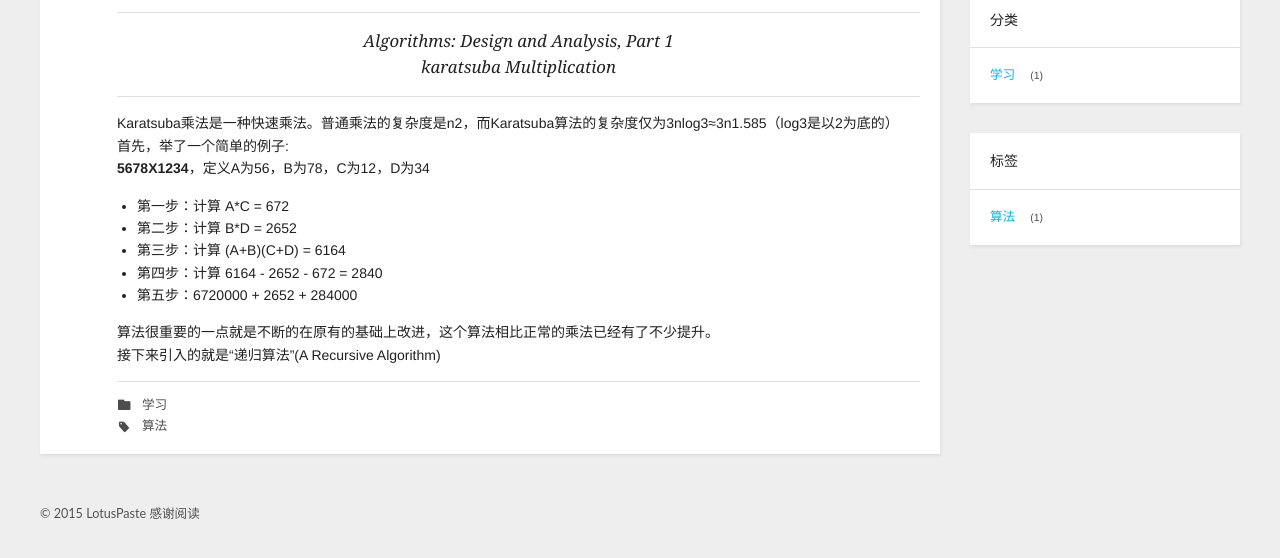
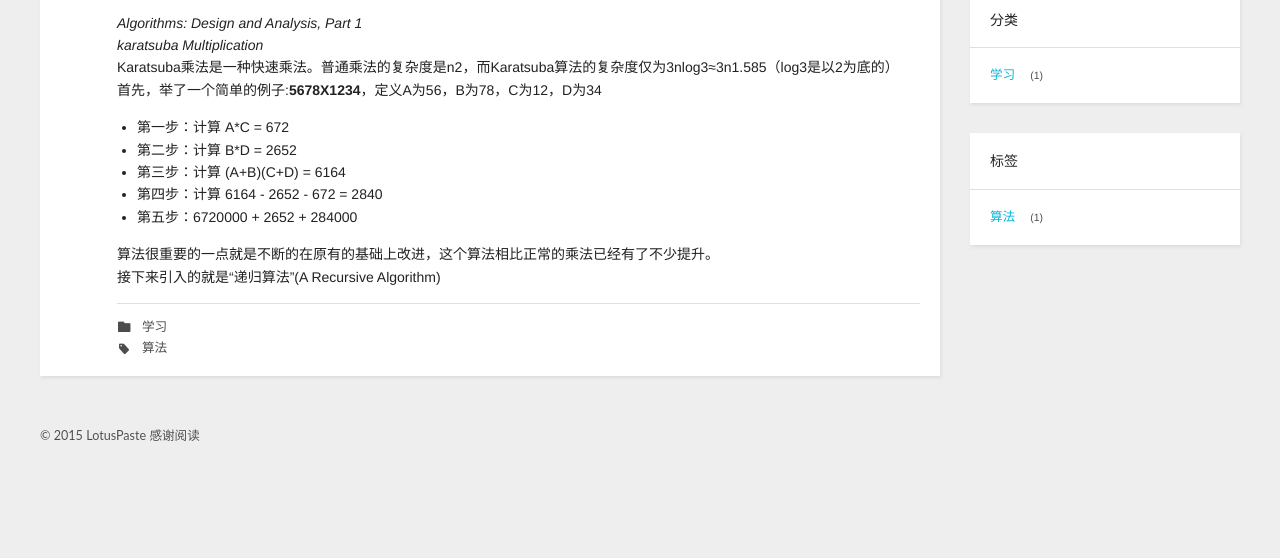
Before and after one commit to LianrongBao/lianrongbao.github.io, a plain HTML site: page 2015/07/14/karatsuba/index.html in a window 1280 px wide. Shown: the part 222-780 px from the top of the page. Drawn offline with nearby package versions, Linux system fonts and the light colour scheme; a web font is replaced by a local one.

Commit message:
Karatsuba

```diff
--- a/2015/07/14/karatsuba/index.html
+++ b/2015/07/14/karatsuba/index.html
@@ -6,9 +6,7 @@
   <title>karatsuba 乘法 | LotusPaste&#39;s Space</title>
   <meta name="author" content="LotusPaste">
 
-  <meta name="description" content="Algorithms: Design and Analysis, Part 1karatsuba Multiplication
-
-Karatsuba乘法是一种快速乘法。普通乘法的复杂度是n2，而Karatsuba算法的复杂度仅为3nlog3≈3n1.585（log3是以2为底的）首先，举了一个简单的">
+  <meta name="description" content="Algorithms: Design and Analysis, Part 1karatsuba MultiplicationKaratsuba乘法是一种快速乘法。普通乘法的复杂度是n2，而Karatsuba算法的复杂度仅为3nlog3≈3n1.585（log3是以2为底的）首先，举了一个简单的例子">
 
 
   <meta name="viewport" content="width=device-width, initial-scale=1, maximum-scale=1">
@@ -62,10 +60,7 @@ Karatsuba乘法是一种快速乘法。普通乘法的复杂度是n2，而Karats
     </header>
     <div class="entry">
 
-        <blockquote>
-<p>Algorithms: Design and Analysis, Part 1<br>karatsuba Multiplication</p>
-</blockquote>
-<p>Karatsuba乘法是一种快速乘法。普通乘法的复杂度是n2，而Karatsuba算法的复杂度仅为3nlog3≈3n1.585（log3是以2为底的）<br>首先，举了一个简单的例子:<br><strong>5678X1234</strong>，定义A为56，B为78，C为12，D为34</p>
+        <p><em>Algorithms: Design and Analysis, Part 1</em><br><em>karatsuba Multiplication</em><br>Karatsuba乘法是一种快速乘法。普通乘法的复杂度是n2，而Karatsuba算法的复杂度仅为3nlog3≈3n1.585（log3是以2为底的）<br>首先，举了一个简单的例子:<strong>5678X1234</strong>，定义A为56，B为78，C为12，D为34</p>
 <ul>
 <li>第一步：计算 A*C = 672</li>
 <li>第二步：计算 B*D = 2652</li>
```
Also changed, not shown: index.html (+1 -4 lines).
